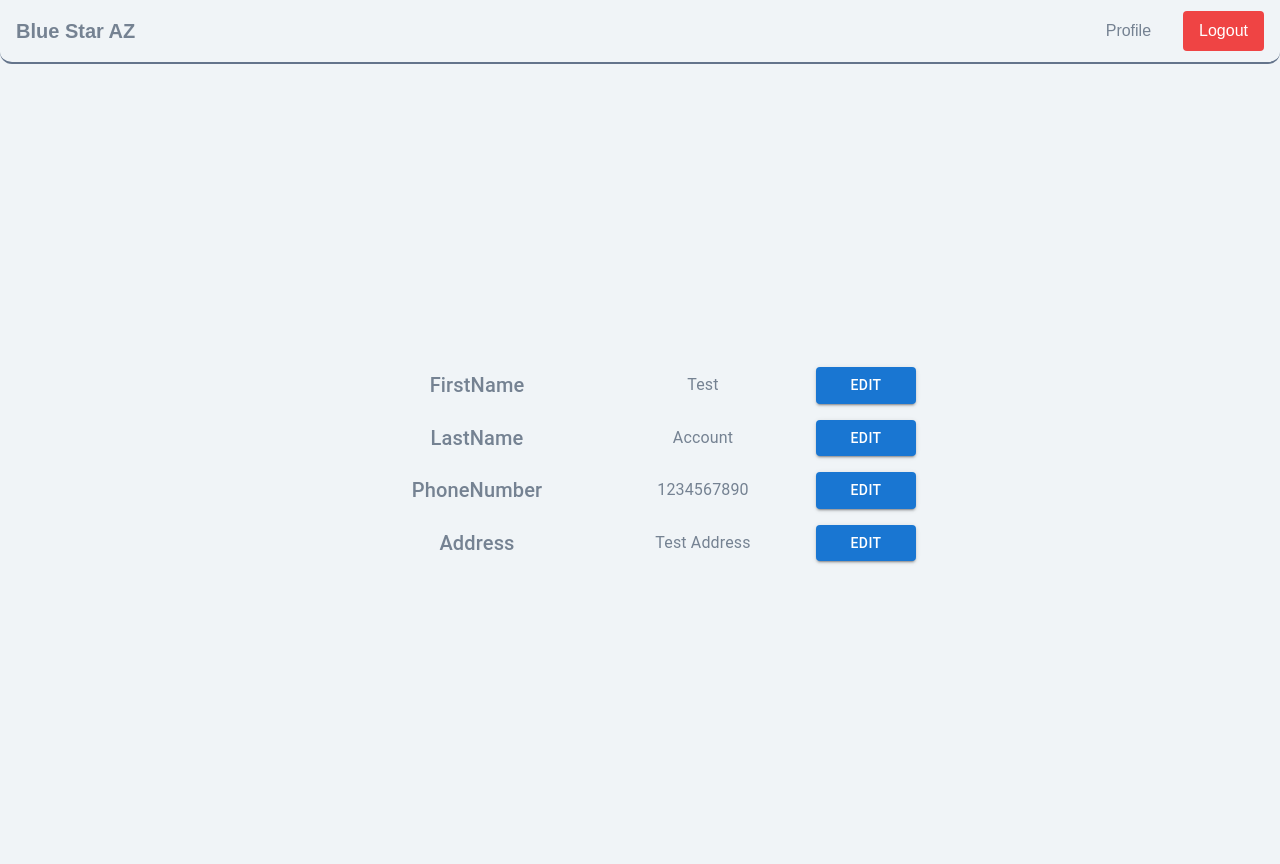
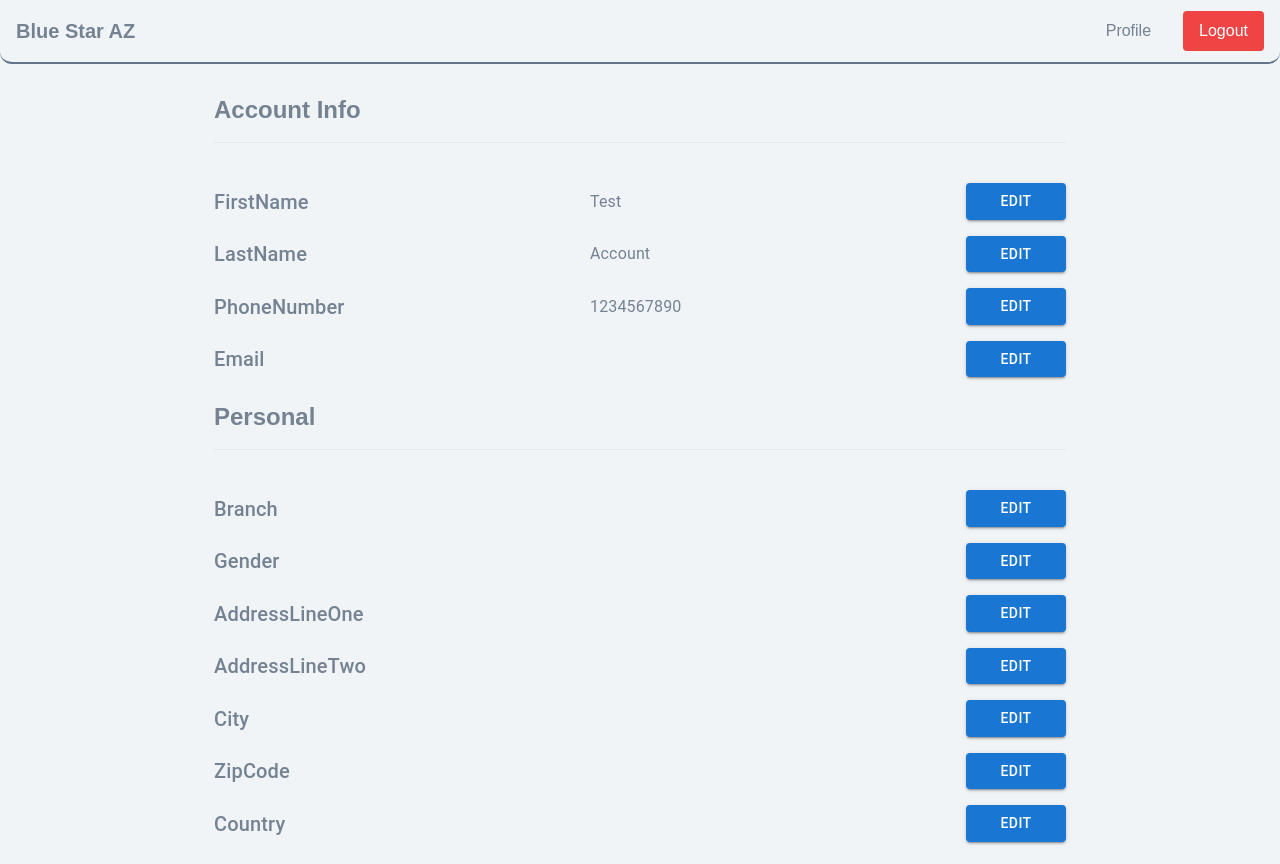
Before and after one commit to LU347/blue-star-az, a Next.js app in the folder apps/frontend/: page /profile in a window 1280 px wide. Built offline with nearby package versions, Linux system fonts and the light colour scheme; sample sign-in values are in the browser's storage.

Commit message:
Add all fields

```diff
--- a/apps/frontend/app/profile/page.tsx
+++ b/apps/frontend/app/profile/page.tsx
@@ -1,6 +1,6 @@
 "use client";
 
-import React, { useEffect, useState } from "react"; // Import React
+import React, { useEffect, useState } from "react";
 import { useRouter } from "next/navigation";
 import useToken from "@/hooks/useToken";
 import {
@@ -13,21 +13,37 @@ import {
     DialogContent,
     DialogTitle,
     TextField,
+    Select,
+    MenuItem,
+    FormControl,
+    InputLabel
 } from "@mui/material";
 
 interface UserProfile {
     firstName: string;
     lastName: string;
     phoneNumber: string;
-    address: string;
+    email: string;
+    branch: string;
+    gender: string;
+    addressLineOne?: string;
+    addressLineTwo?: string;
+    zipCode?: string;
+    city?: string;
+    country?: string;
 }
 
 const initialUserProfile: UserProfile = {
     firstName: "Test",
     lastName: "Account",
     phoneNumber: "1234567890",
-    address: "Test Address",
+    email: "",
+    branch: "",
+    gender: "",
 };
+
+const branchOptions = ["ARMY", "NAVY", "AIR_FORCE", "SPACE_FORCE", "COAST_GUARD", "NATIONAL_GUARD", "MARINES"];
+const genderOptions = ["MALE", "FEMALE"];
 
 const Profile: React.FC = () => {
     const router = useRouter();
@@ -37,7 +53,8 @@ const Profile: React.FC = () => {
     const [currentField, setCurrentField] = useState<keyof UserProfile | null>(null);
     const [newValue, setNewValue] = useState<string>("");
 
-    const fields: Array<keyof UserProfile> = ['firstName', 'lastName', 'phoneNumber', 'address'];
+    const accountFields: Array<keyof UserProfile> = ['firstName', 'lastName', 'phoneNumber', 'email'];
+    const personalFields: Array<keyof UserProfile> = ['branch', 'gender', 'addressLineOne', 'addressLineTwo', 'city', 'zipCode', 'country'];
 
     useEffect(() => {
         if (!isChecking && !token) {
@@ -46,12 +63,11 @@ const Profile: React.FC = () => {
     }, [token, isChecking, router]);
 
     if (isChecking) return <Typography align="center">Checking authentication...</Typography>;
-
     if (!token) return null;
 
     const handleEditClick = (field: keyof UserProfile) => {
         setCurrentField(field);
-        setNewValue(userProfile[field]);
+        setNewValue(userProfile[field] ?? "");
         setOpen(true);
     };
 
@@ -70,24 +86,26 @@ const Profile: React.FC = () => {
     };
 
     return (
-        <Container maxWidth="sm" sx={{ height: '100vh' }}>
-            <Box
-                display="flex"
-                flexDirection="column"
-                alignItems="center"
-                justifyContent="center"
-                sx={{ height: '100%', width: '100%' }} // Full height and width
-            >
-                {fields.map((field) => (
+        <Container maxWidth="md" sx={{ height: '100vh' }}>
+            <Box display="flex" flexDirection="column" alignItems="left" justifyContent="center" sx={{ height: '100%', width: '100%' }}>
+                <h1 className="my-4 text-2xl font-semibold">Account Info</h1>
+                <hr className="mb-8"></hr>
+                {accountFields.map((field) => (
                     <Box key={field} display="flex" justifyContent="space-between" alignItems="center" sx={{ width: '100%', marginY: 1 }}>
-                        <Typography variant="h6" sx={{ flex: 1, textAlign: 'center' }}>{field.charAt(0).toUpperCase() + field.slice(1)}</Typography>
-                        <Typography variant="body1" sx={{ flex: 1, textAlign: 'center' }}>{userProfile[field]}</Typography>
-                        <Button
-                            variant="contained"
-                            color="primary"
-                            onClick={() => handleEditClick(field)}
-                            sx={{ width: '100px', flexShrink: 0 }}
-                        >
+                        <Typography variant="h6" sx={{ flex: 1, textAlign: 'start' }}>{field.charAt(0).toUpperCase() + field.slice(1)}</Typography>
+                        <Typography variant="body1" sx={{ flex: 1, textAlign: 'start' }}>{userProfile[field]}</Typography>
+                        <Button variant="contained" color="primary" onClick={() => handleEditClick(field)} sx={{ width: '100px', flexShrink: 0 }}>
+                            Edit
+                        </Button>
+                    </Box>
+                ))}
+                <h1 className="my-4 text-2xl font-semibold">Personal</h1>
+                <hr className="mb-8"></hr>
+                {personalFields.map((field) => (
+                    <Box key={field} display="flex" justifyContent="space-between" alignItems="center" sx={{ width: '100%', marginY: 1 }}>
+                        <Typography variant="h6" sx={{ flex: 1, textAlign: 'start' }}>{field.charAt(0).toUpperCase() + field.slice(1)}</Typography>
+                        <Typography variant="body1" sx={{ flex: 1, textAlign: 'start' }}>{userProfile[field]}</Typography>
+                        <Button variant="contained" color="primary" onClick={() => handleEditClick(field)} sx={{ width: '100px', flexShrink: 0 }}>
                             Edit
                         </Button>
                     </Box>
@@ -97,7 +115,22 @@ const Profile: React.FC = () => {
             {/* Dialog for editing user profile */}
             <Dialog open={open} onClose={handleClose}>
                 <DialogTitle>Edit {currentField}</DialogTitle>
-                <DialogContent>
+                <DialogContent sx={{ width: "250px" }}>
+                    {currentField === "branch" || currentField === "gender" ? (
+                        <FormControl fullWidth margin="dense">
+                            <InputLabel>{currentField}</InputLabel>
+                            <Select
+                                value={newValue}
+                                onChange={(e) => setNewValue(e.target.value)}
+                            >
+                                {(currentField === "branch" ? branchOptions : genderOptions).map((option) => (
+                                    <MenuItem key={option} value={option}>
+                                        {option}
+                                    </MenuItem>
+                                ))}
+                            </Select>
+                        </FormControl>
+                    ) : (
                         <TextField
                             autoFocus
                             margin="dense"
@@ -107,6 +140,7 @@ const Profile: React.FC = () => {
                             value={newValue}
                             onChange={(e) => setNewValue(e.target.value)}
                         />
+                    )}
                 </DialogContent>
                 <DialogActions>
                     <Button onClick={handleClose} color="primary">
```
Lines whose indentation alone changed are shown as unchanged.
